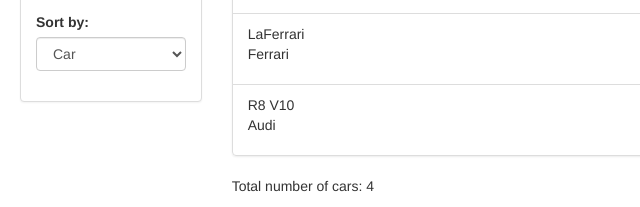
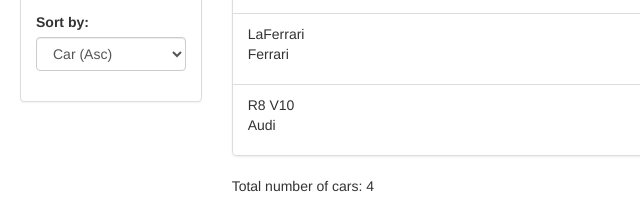
Before and after one commit to optimized4u/real-racing-telemetry-client, a website: page app/index.html in a window 1280 px wide. Shown: the part 230-437 px from the top of the page, 0-640 px from the left. Drawn offline with nearby package versions, Linux system fonts and the light colour scheme.

Commit message:
Added decending sort order to orderProp.

```diff
--- a/app/index.html
+++ b/app/index.html
@@ -40,8 +40,10 @@
                 <div class="form-group">
                   <label for="sort" class="control-label">Sort by:</label>
                   <select class="form-control" id="sort" ng-model="orderProp">
-                    <option value="model">Car</option>
-                    <option value="manufacturer">Manufacturer</option>
+                    <option value="model">Car (Asc)</option>
+                    <option value="-model">Car (Dec)</option>
+                    <option value="manufacturer">Manufacturer (Asc)</option>
+                    <option value="-manufacturer">Manufacturer (Dec)</option>
                   </select>
                 </div>
               </fieldset>
```
